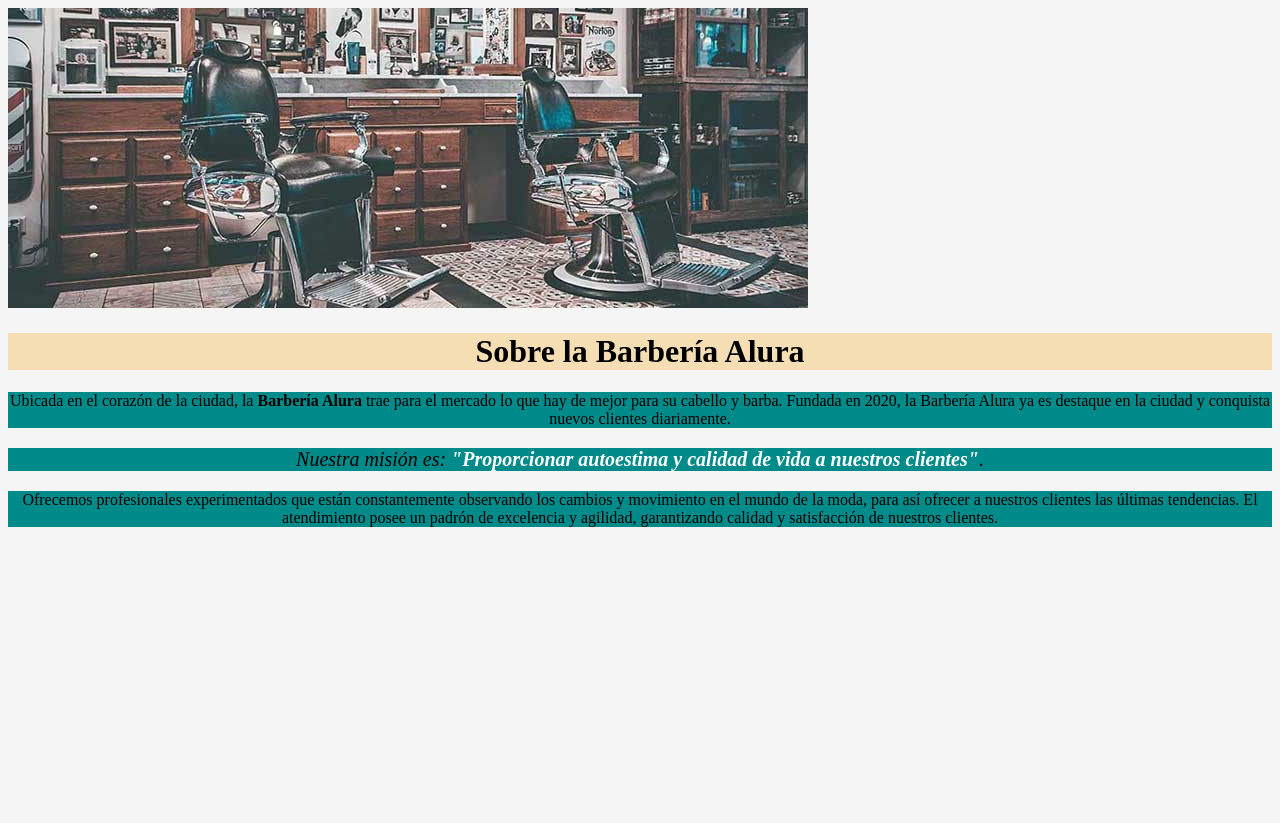
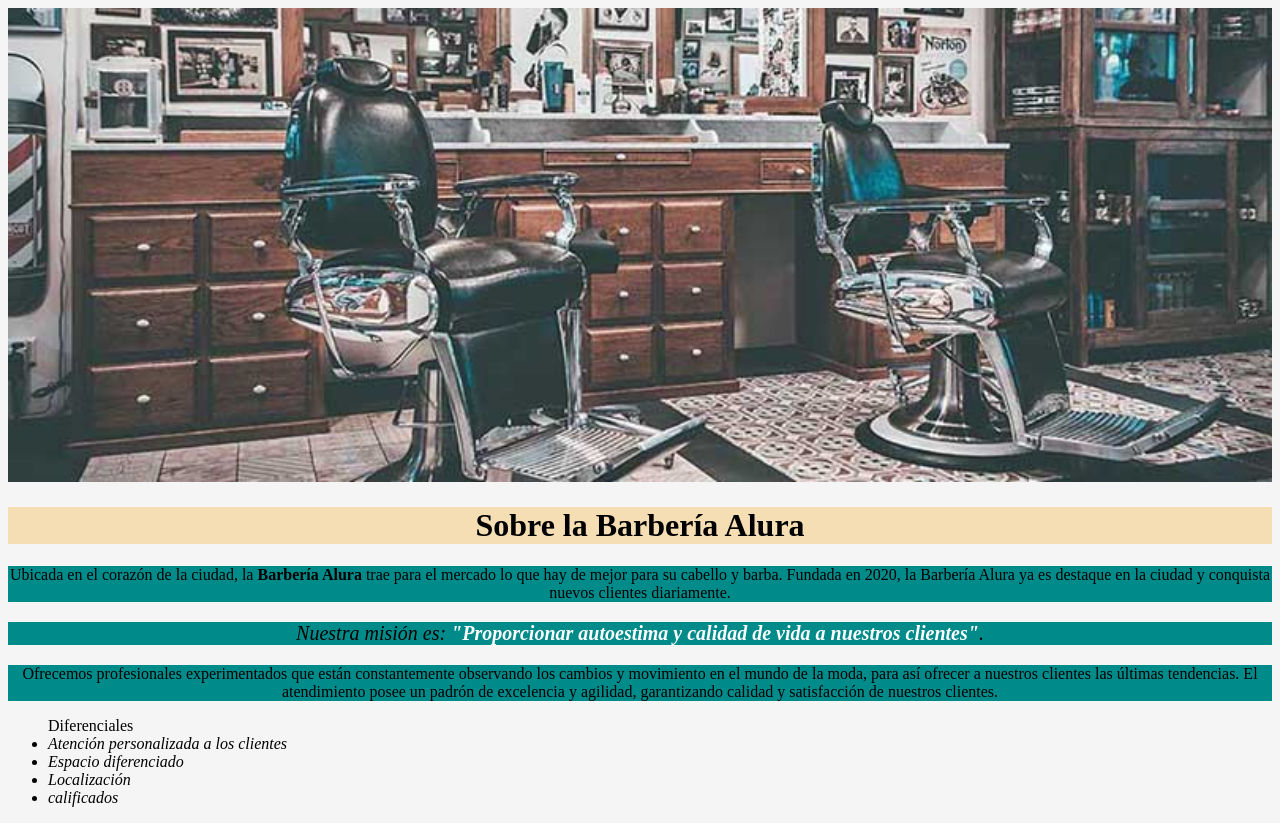
Before and after one commit to DavidR9830/ComienzoCSS, a plain HTML site: page index.html in a window 1280 px wide. Before the commit the page ends 800 px from the top, so only its background shows below. Drawn offline with Linux system fonts and the light colour scheme.

Commit message:
Listas y tamaño imagen

```diff
--- a/index.html
+++ b/index.html
@@ -10,7 +10,7 @@
     </head>
 
     <body>
-        <img src="banner/banner.jpg">
+        <img id="banner" src="banner/banner.jpg">
         <h1>Sobre la Barbería Alura</h1>
 
         <p>Ubicada en el corazón de la ciudad, la <strong>Barbería Alura</strong> trae para el mercado lo que hay de mejor para su cabello y barba. Fundada en 2020, la Barbería Alura ya es destaque en la ciudad y conquista nuevos clientes diariamente.</p>
@@ -19,5 +19,11 @@
 
         <p >Ofrecemos profesionales experimentados que están constantemente observando los cambios y movimiento en el mundo de la moda, para así ofrecer a nuestros clientes las últimas tendencias. El atendimiento posee un padrón de excelencia y agilidad, garantizando calidad y satisfacción de nuestros clientes.</p>
 
+        <ul>Diferenciales
+        <li class="items">Atención personalizada a los clientes</li>
+        <li class="items">Espacio diferenciado</li>
+        <li class="items">Localización</li>
+        <li class="items">calificados</li>
+    </ul>
     </body>
 </html>
--- a/style.css
+++ b/style.css
@@ -1,6 +1,11 @@
 body {
     background: whitesmoke;
 }
+
+#banner {
+width: 100%;
+}
+
 h1 {
     text-align: center;
     background: wheat;
@@ -18,3 +23,7 @@ em strong {
 #mission {
     font-size: 20px;
 }
+
+.items {
+   font-style:italic;
+}
```
